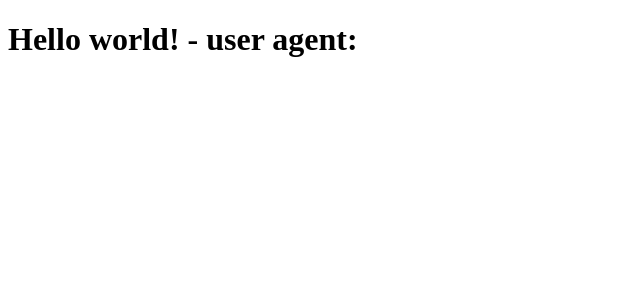
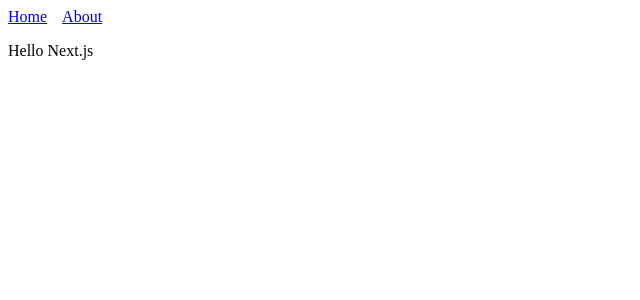
Before and after one commit to JosephDuffy/josephduffy.co.uk, a Next.js app: page / in a window 1280 px wide. Shown: the top 300 px of the page, without its empty margins (0-640 px from the left). Built offline with nearby package versions, Linux system fonts and the light colour scheme.

Commit message:
Add global header

```diff
--- /dev/null
+++ b/components/Header.tsx
@@ -0,0 +1,18 @@
+import Link from 'next/link';
+
+const linkStyle = {
+  marginRight: 15
+};
+
+const Header = () => (
+  <div>
+    <Link href="/">
+      <a style={linkStyle}>Home</a>
+    </Link>
+    <Link href="/about">
+      <a style={linkStyle}>About</a>
+    </Link>
+  </div>
+);
+
+export default Header;
--- a/pages/index.tsx
+++ b/pages/index.tsx
@@ -1,12 +1,11 @@
 import { NextPage } from 'next';
+import Header from '../components/Header';
 
-const Home: NextPage<{ userAgent: string }> = ({ userAgent }) => (
-  <h1>Hello world! - user agent: {userAgent}</h1>
+const Index: NextPage = () => (
+  <div>
+    <Header />
+    <p>Hello Next.js</p>
+  </div>
 );
 
-Home.getInitialProps = async ({ req }) => {
-  const userAgent = req ? req.headers['user-agent'] || '' : navigator.userAgent;
-  return { userAgent };
-};
-
-export default Home;
+export default Index;
```
